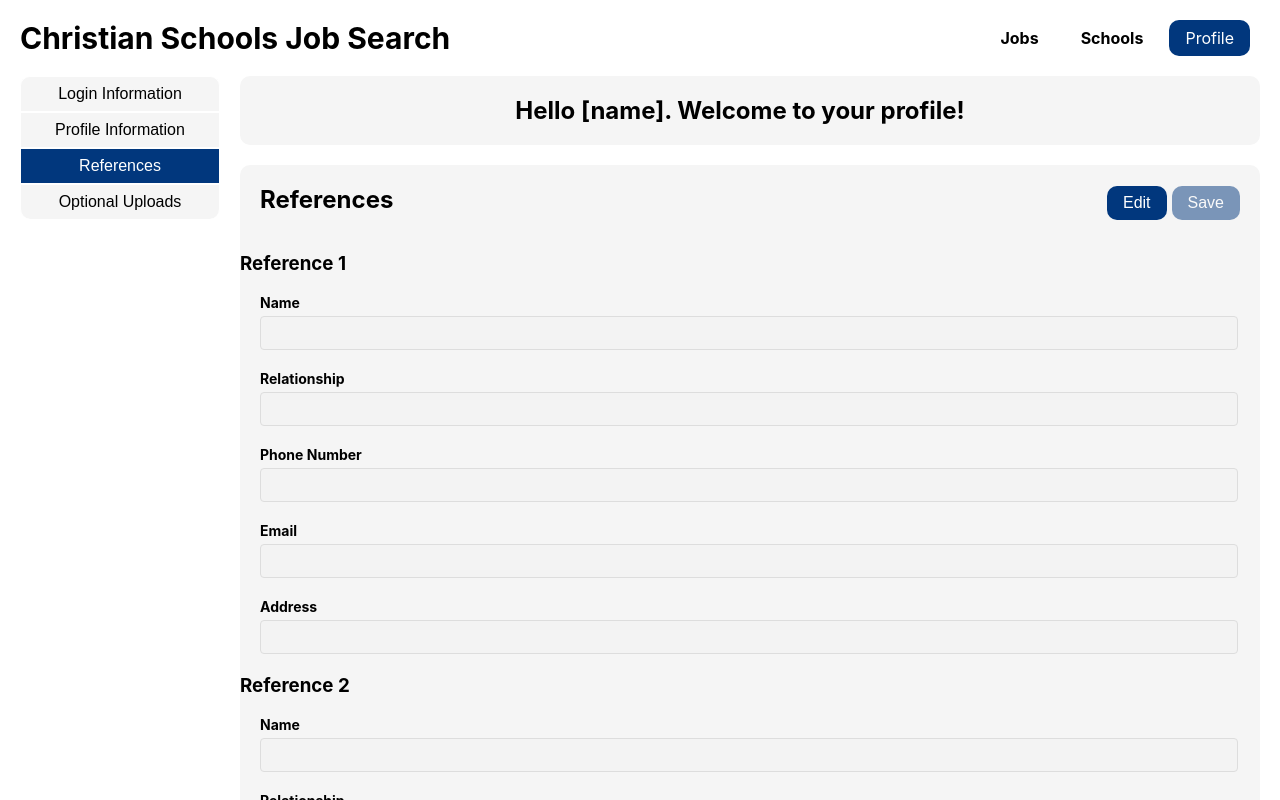
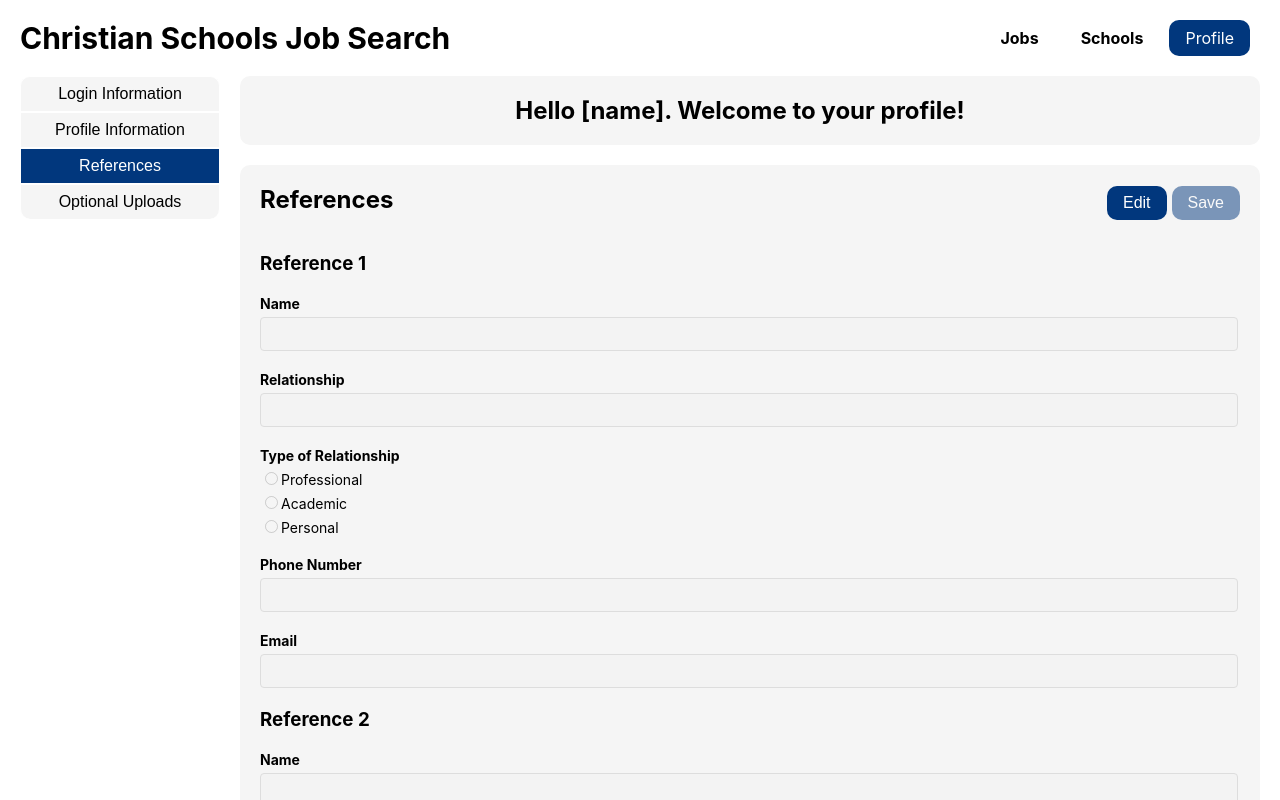
Before and after one commit to JS-7274/CSJSE-Clone, a React (Create React App) app in the folder csjse-app/client/: page /TeacherStaffProfile in a window 1280 px wide. Both pictures are taken after a click on the button "References". Shown: the top 800 px of the page. Built offline with nearby package versions, Linux system fonts and the light colour scheme.

Commit message:
references tab fixes
reference headings alignment fixed, address input removed, type of relationship input added

```diff
--- a/csjse-app/client/src/pages/TeacherStaffProfile.js
+++ b/csjse-app/client/src/pages/TeacherStaffProfile.js
@@ -222,6 +222,36 @@ const TeacherStaffProfile = ({ user }) => {
 									/>
 								</div>
 								<div className="form-group">
+									<label>Type of Relationship</label>
+									<label className="radio-label">
+										<input
+											type="radio"
+											id="type-of-relationship"
+											value="professional"
+											disabled
+										/>
+										Professional
+									</label>
+									<label className="radio-label">
+										<input
+											type="radio"
+											id="type-of-relationship"
+											value="academic"
+											disabled
+										/>
+										Academic
+									</label>
+									<label className="radio-label">
+										<input
+											type="radio"
+											id="type-of-relationship"
+											value="personal"
+											disabled
+										/>
+										Personal
+									</label>
+								</div>
+								<div className="form-group">
 									<label>Phone Number</label>
 									<input
 										className="input-field"
@@ -239,15 +269,7 @@ const TeacherStaffProfile = ({ user }) => {
 										disabled
 									/>
 								</div>
-								<div className="form-group">
-									<label>Address</label>
-									<input
-										className="input-field"
-										type="text"
-										value=""
-										disabled
-									/>
-								</div>
+
 								<h3>Reference 2</h3>
 								<div className="form-group">
 									<label>Name</label>
@@ -268,6 +290,36 @@ const TeacherStaffProfile = ({ user }) => {
 									/>
 								</div>
 								<div className="form-group">
+									<label>Type of Relationship</label>
+									<label className="radio-label">
+										<input
+											type="radio"
+											id="type-of-relationship"
+											value="professional"
+											disabled
+										/>
+										Professional
+									</label>
+									<label className="radio-label">
+										<input
+											type="radio"
+											id="type-of-relationship"
+											value="academic"
+											disabled
+										/>
+										Academic
+									</label>
+									<label className="radio-label">
+										<input
+											type="radio"
+											id="type-of-relationship"
+											value="personal"
+											disabled
+										/>
+										Personal
+									</label>
+								</div>
+								<div className="form-group">
 									<label>Phone Number</label>
 									<input
 										className="input-field"
@@ -285,15 +337,7 @@ const TeacherStaffProfile = ({ user }) => {
 										disabled
 									/>
 								</div>
-								<div className="form-group">
-									<label>Address</label>
-									<input
-										className="input-field"
-										type="text"
-										value=""
-										disabled
-									/>
-								</div>
+
 								<h3>Reference 3</h3>
 								<div className="form-group">
 									<label>Name</label>
@@ -314,6 +358,36 @@ const TeacherStaffProfile = ({ user }) => {
 									/>
 								</div>
 								<div className="form-group">
+									<label>Type of Relationship</label>
+									<label className="radio-label">
+										<input
+											type="radio"
+											id="type-of-relationship"
+											value="professional"
+											disabled
+										/>
+										Professional
+									</label>
+									<label className="radio-label">
+										<input
+											type="radio"
+											id="type-of-relationship"
+											value="academic"
+											disabled
+										/>
+										Academic
+									</label>
+									<label className="radio-label">
+										<input
+											type="radio"
+											id="type-of-relationship"
+											value="personal"
+											disabled
+										/>
+										Personal
+									</label>
+								</div>
+								<div className="form-group">
 									<label>Phone Number</label>
 									<input
 										className="input-field"
@@ -324,15 +398,6 @@ const TeacherStaffProfile = ({ user }) => {
 								</div>
 								<div className="form-group">
 									<label>Email</label>
-									<input
-										className="input-field"
-										type="text"
-										value=""
-										disabled
-									/>
-								</div>
-								<div className="form-group">
-									<label>Address</label>
 									<input
 										className="input-field"
 										type="text"
--- a/csjse-app/client/src/styles/Profiles.css
+++ b/csjse-app/client/src/styles/Profiles.css
@@ -172,7 +172,8 @@ input[type="submit"]:disabled {
 	cursor: default;
 }
 
-.form-group {
+.form-group,
+h3 {
 	margin-bottom: 20px;
 	margin-left: 20px;
 	margin-right: 20px;
```
